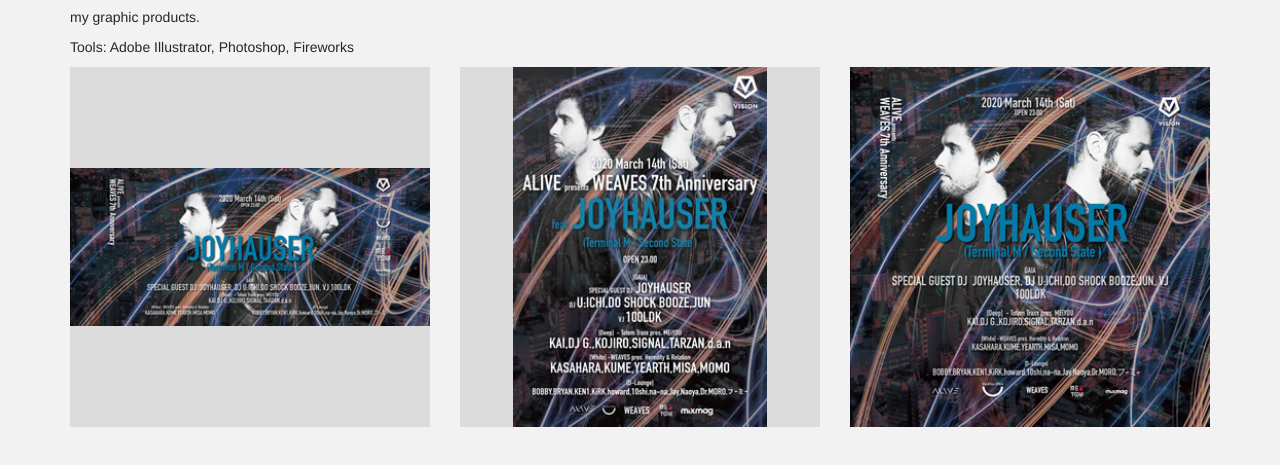
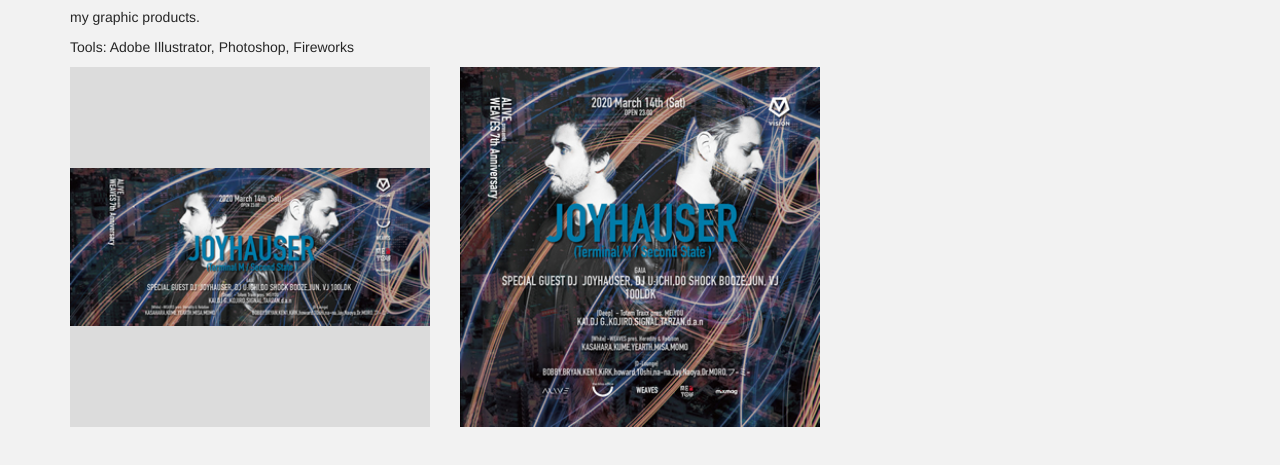
Before and after one commit to DJYoko/artwork, a plain HTML site: page docs/index.html in a window 1280 px wide. Shown: the part 83-548 px from the top of the page. Drawn offline with nearby package versions, Linux system fonts and the light colour scheme.

Commit message:
remove flyer image

```diff
--- a/docs/index.html
+++ b/docs/index.html
@@ -17,12 +17,6 @@
       <div class="col-xs-4">
         <div class="thumb" data-toggle="modal" data-target="#facebook_x2"
           style="background-image:url('img/20200320weaves/facebook_x2_thumb.jpg');">
-          <img src="img/spacer.png" />
-        </div>
-      </div>
-      <div class="col-xs-4">
-        <div class="thumb" data-toggle="modal" data-target="#flyer_2048"
-          style="background-image:url('img/20200320weaves/flyer_2048_thumb.jpg');">
           <img src="img/spacer.png" />
         </div>
       </div>
```
Also changed, not shown: docs/img/20200320weaves/flyer_2048.jpg (deleted), docs/img/20200320weaves/flyer_2048_thumb.jpg (deleted).
